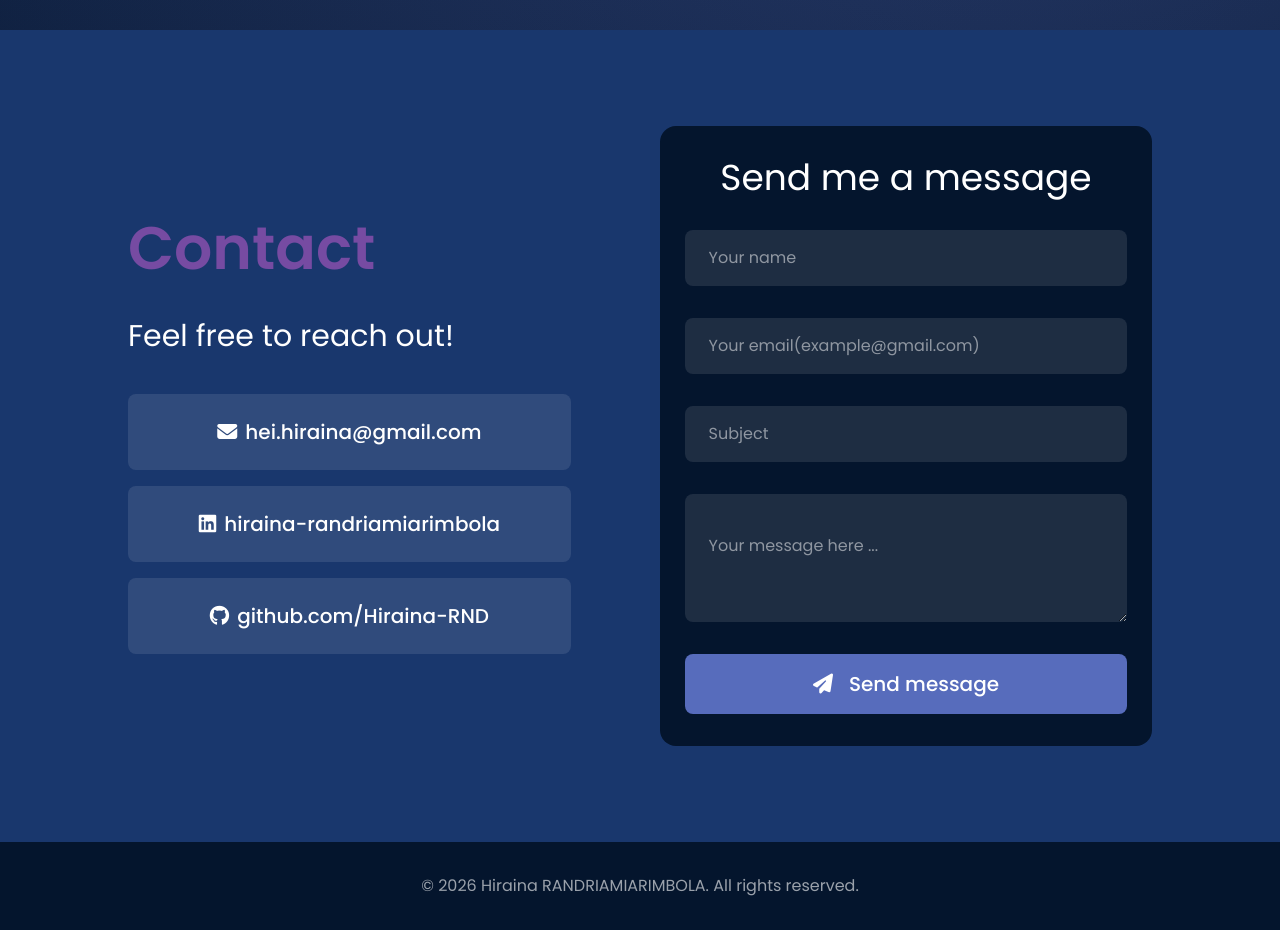
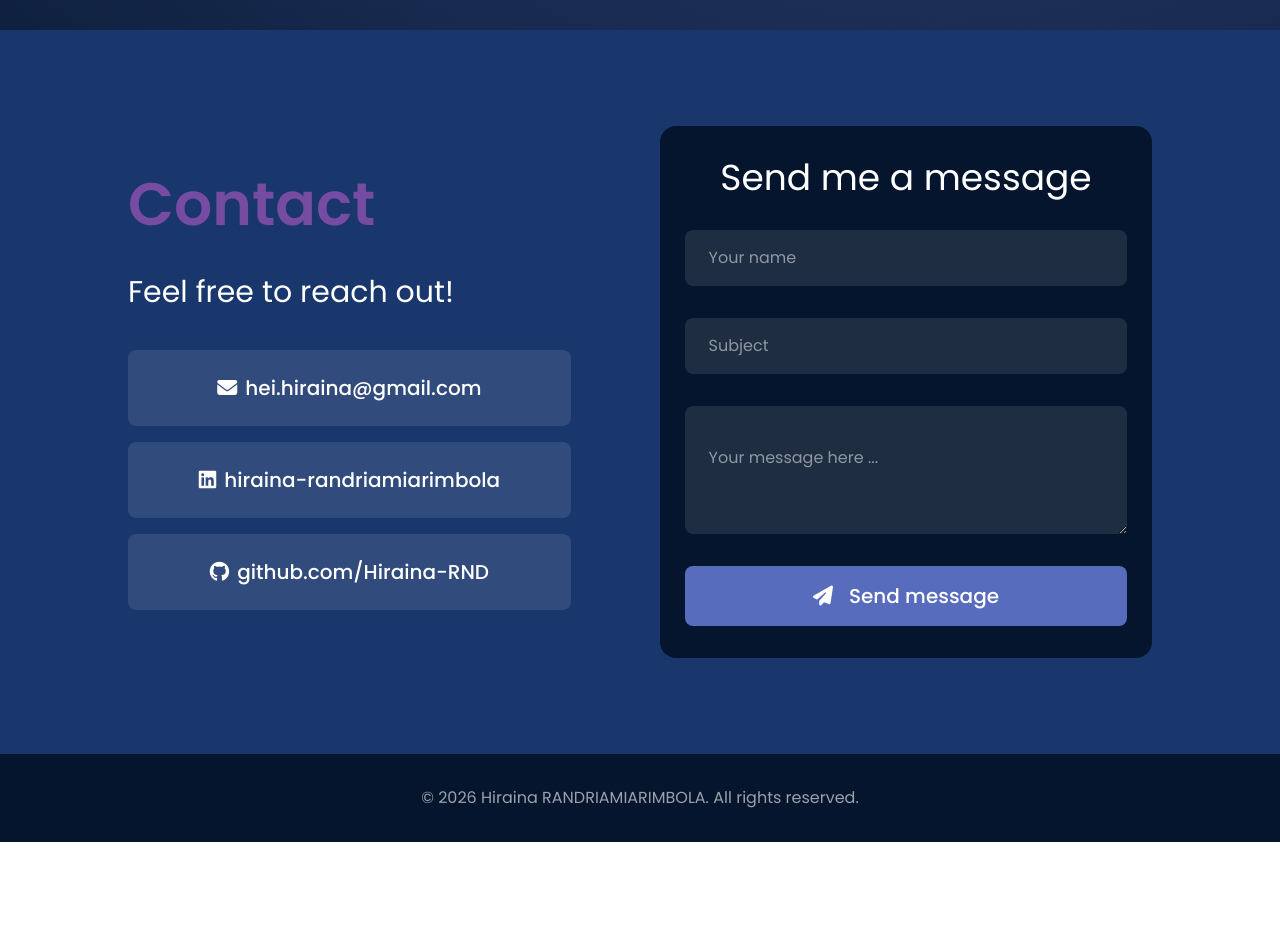
Before and after one commit to Hiraina-RND/portfolio, a React (Vite) app: page / in a window 1280 px wide. Shown: the part 2640-3570 px from the top of the page. After the commit the page ends 3482 px from the top, so only its background shows below. Built offline with nearby package versions, Linux system fonts and the light colour scheme.

Commit message:
feat(contact): implement sending messages via contact form

```diff
--- a/src/components/contact/Contact.jsx
+++ b/src/components/contact/Contact.jsx
@@ -1,7 +1,30 @@
+import { useState } from "react";
 import "./contact.css"
 import Input from "./Input.jsx"
 
 function Contact() {
+    const [formData, setFormData] = useState({
+        name: "",
+        subject: "",
+        message: ""
+    });
+
+    const handleChange = (e) => {
+        const { name, value } = e.target;
+        setFormData(prev => ({ ...prev, [name]: value }));
+    };
+
+    const handleSubmit = (e) => {
+        e.preventDefault();
+
+        const body = `Bonjour,\n\n${formData.message}\n\nCordialement,\n${formData.name}`;
+        const gmailLink = `https://mail.google.com/mail/?view=cm&to=hei.hiraina@gmail.com&su=${encodeURIComponent(formData.subject)}&body=${encodeURIComponent(body)}`;
+
+        window.open(gmailLink, "_blank");
+
+        setFormData({ name: "", subject: "", message: "" });
+    };
+
     return (
         <section className="contact-section w-[100%] flex flex-row items-center gap-10 px-[10%] py-24 bg-black">
             <div className="contact-box flex-1 flex flex-col justify-center items-start gap-10 text-white">
@@ -39,16 +62,20 @@ function Contact() {
                     </li>
                 </ul>
             </div>
-            <form className="form text-white flex-1 flex flex-col gap-8 py-8 items-center rounded-2xl">
+            <form
+                className="form text-white flex-1 flex flex-col gap-8 py-8 items-center rounded-2xl"
+                onSubmit={handleSubmit}
+            >
                 <h2 className="text-4xl">Send me a message</h2>
-                <Input type="text" placeholder="Your name"/>
-                <Input type="email" placeholder="Your email(example@gmail.com)" />
-                <Input type="text" placeholder="Subject" />
+                <Input type="text" placeholder="Your name" name="name" value={formData.name} onChange={handleChange} />
+                <Input type="text" placeholder="Subject" name="subject" value={formData.subject} onChange={handleChange} />
                 <textarea
-                    name="contact-textarea"
+                    name="message"
                     id="contact-textarea"
                     className="w-[90%] py-10 px-6 rounded-lg"
                     placeholder="Your message here ..."
+                    value={formData.message}
+                    onChange={handleChange}
                 ></textarea>
                 <button type="submit" className="submit-btn flex flex-row justify-center items-center gap-4 font-medium text-xl w-[90%] py-4 rounded-lg">
                     <i className="fa-solid fa-paper-plane"></i>
--- a/src/components/contact/Input.jsx
+++ b/src/components/contact/Input.jsx
@@ -1,10 +1,13 @@
 import "./input.css"
 
-function Input({ type, placeholder }) {
+function Input({ type, placeholder, value, onChange, name }) {
     return (
         <input
             type={type}
             placeholder={placeholder}
+            name={name}
+            value={value}
+            onChange={onChange}
             className="input w-[90%] py-4 px-6 rounded-lg"
         />
     )
```
